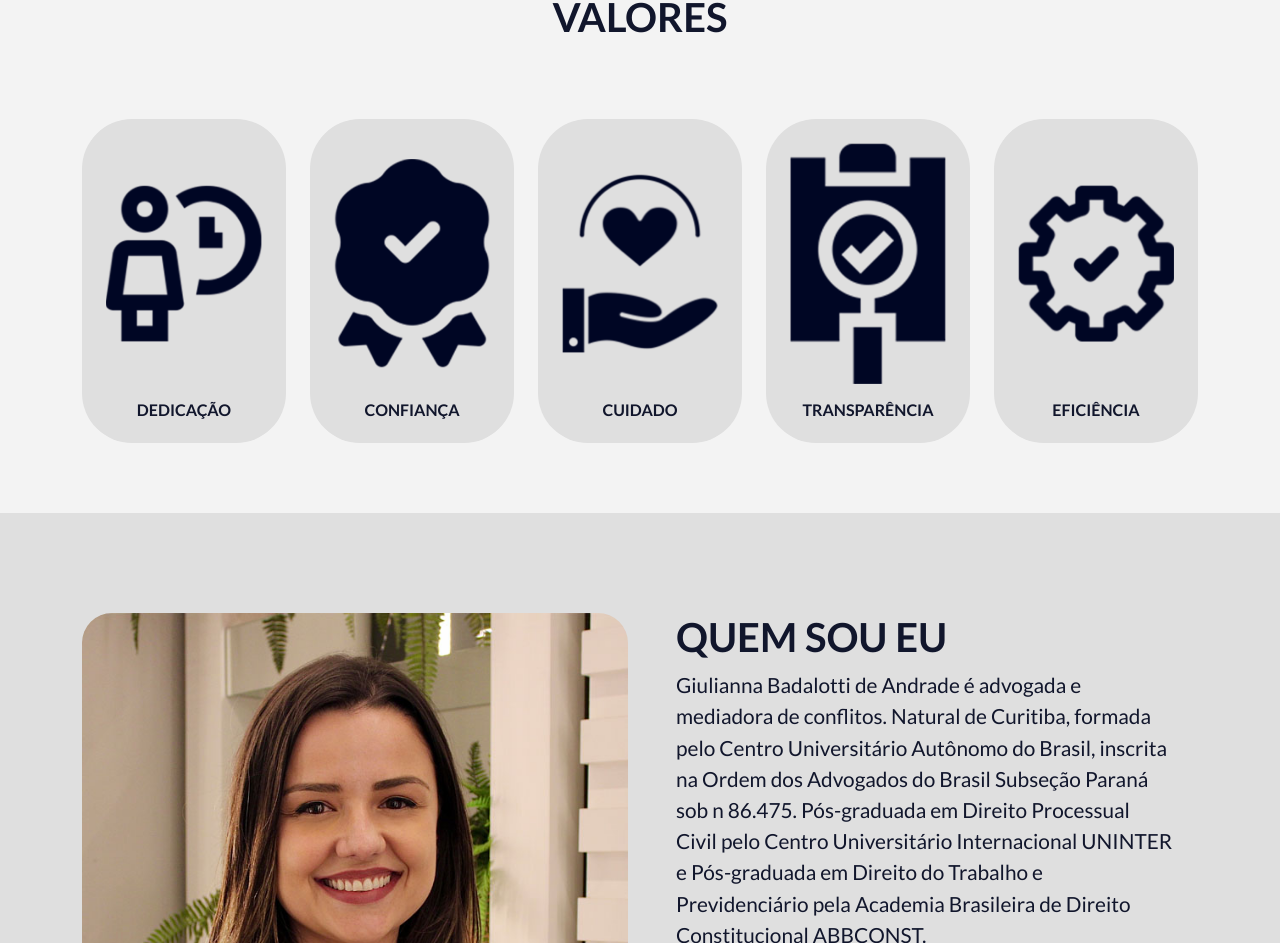
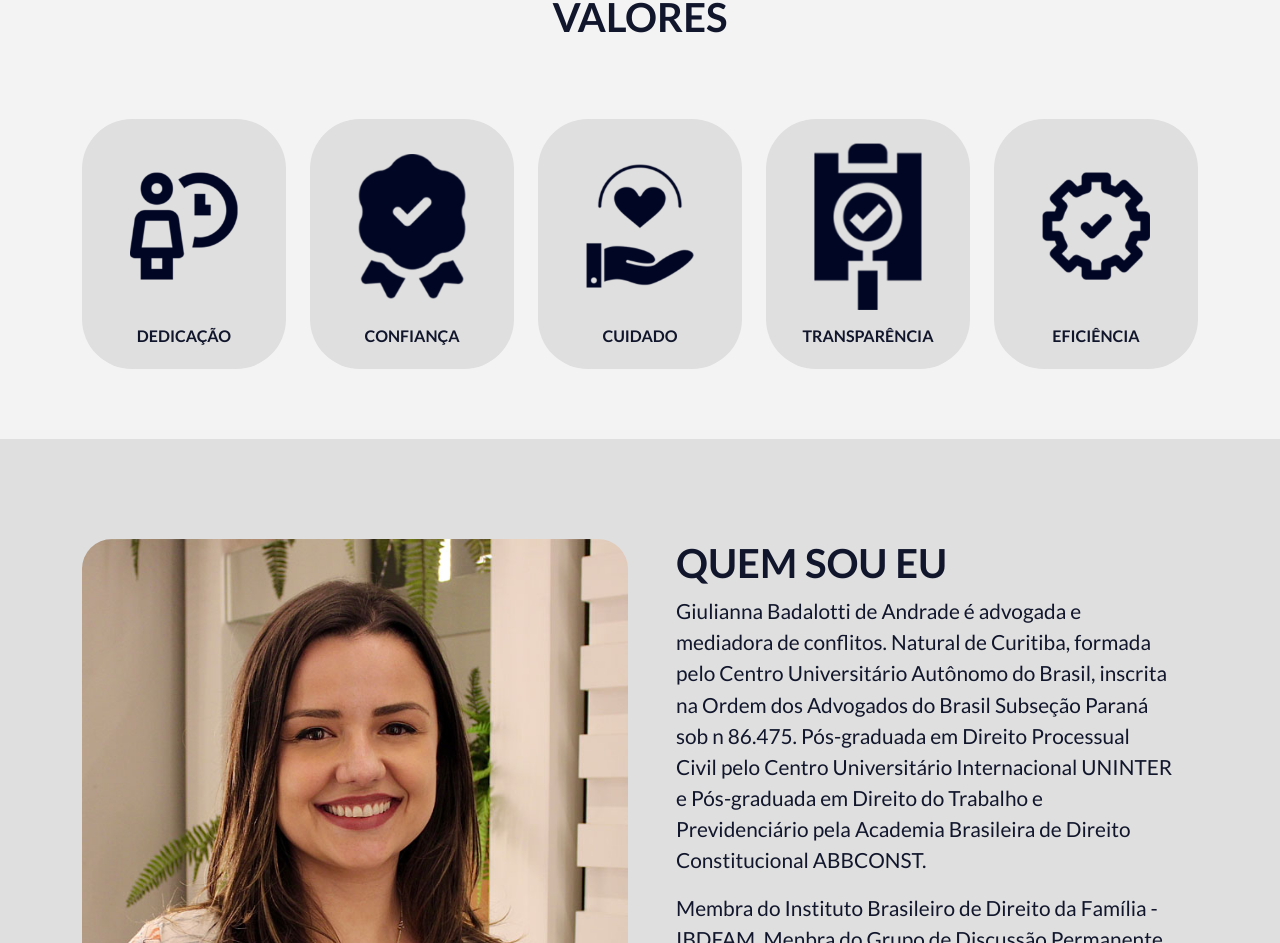
Before and after one commit to gbaadvocacia/giulianna-andrade-advocacia, a React (Create React App) app: page / in a window 1280 px wide. Shown: the part 2070-3013 px from the top of the page. Built offline with nearby package versions, Linux system fonts and the light colour scheme; no server answers.

Commit message:
Fixing icon padding

```diff
--- a/src/components/ValuesCard/index.tsx
+++ b/src/components/ValuesCard/index.tsx
@@ -5,10 +5,9 @@ interface IValuesProps {
     value: string;
     type: string;
 }
-const ValuesCard: React.FC<IValuesProps> = ({ value, type }) => {
-    return (
+const ValuesCard: React.FC<IValuesProps> = ({ value, type }) => (
     <Border className="d-flex flex-sm-column align-items-center justify-content-center w-100 p-4">
-            <div className="flex-sm-grow-1 d-flex align-items-center">
+        <div className="flex-sm-grow-1 d-flex align-items-center p-0 px-sm-4">
             <img src={value} alt="Values image" className="img-fluid" />
         </div>
         <div className="text-center mt-sm-3">
@@ -16,6 +15,5 @@ const ValuesCard: React.FC<IValuesProps> = ({ value, type }) => {
         </div>
     </Border>
 );
-};
 
 export default ValuesCard;
```
Lines whose indentation alone changed are shown as unchanged.
